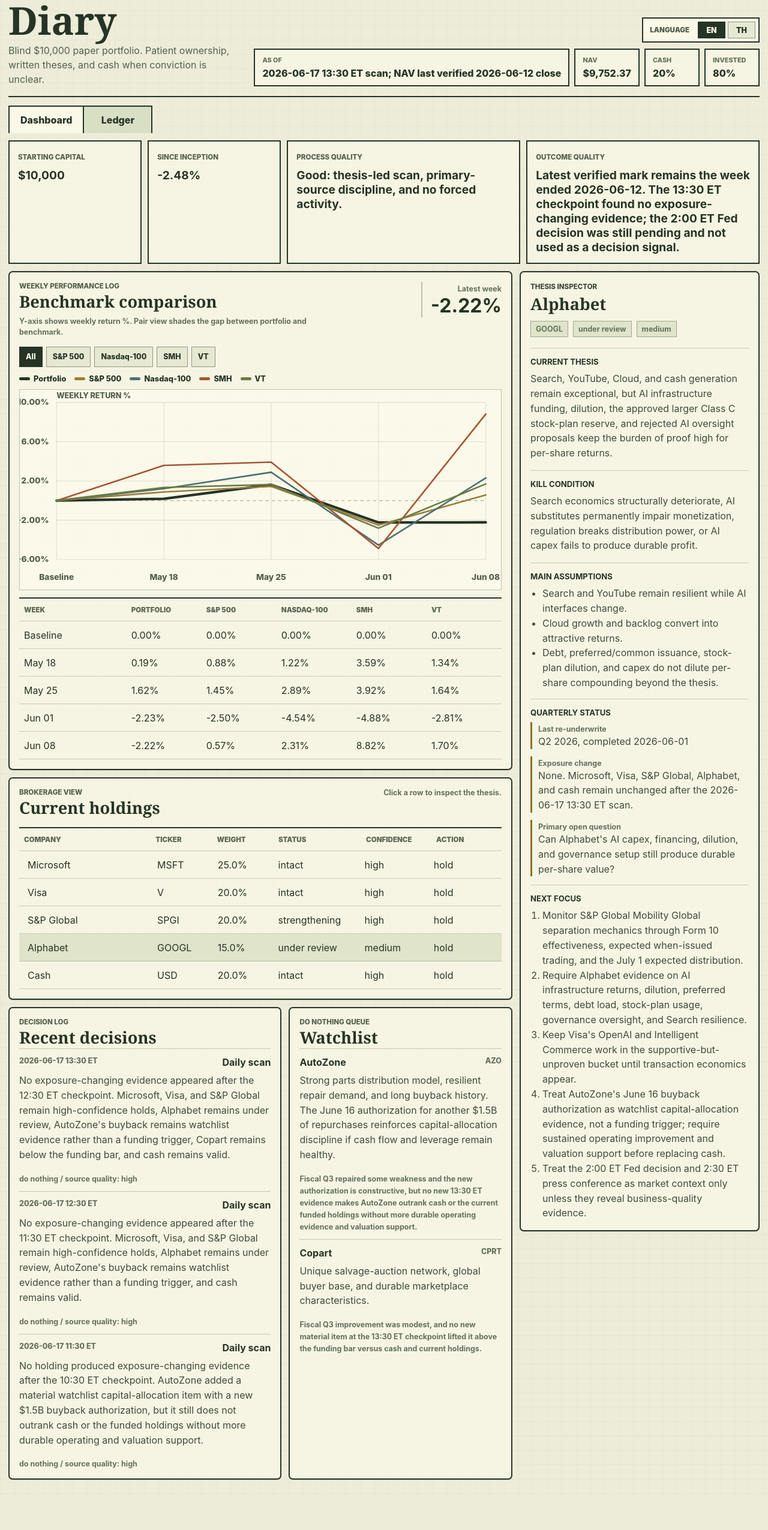
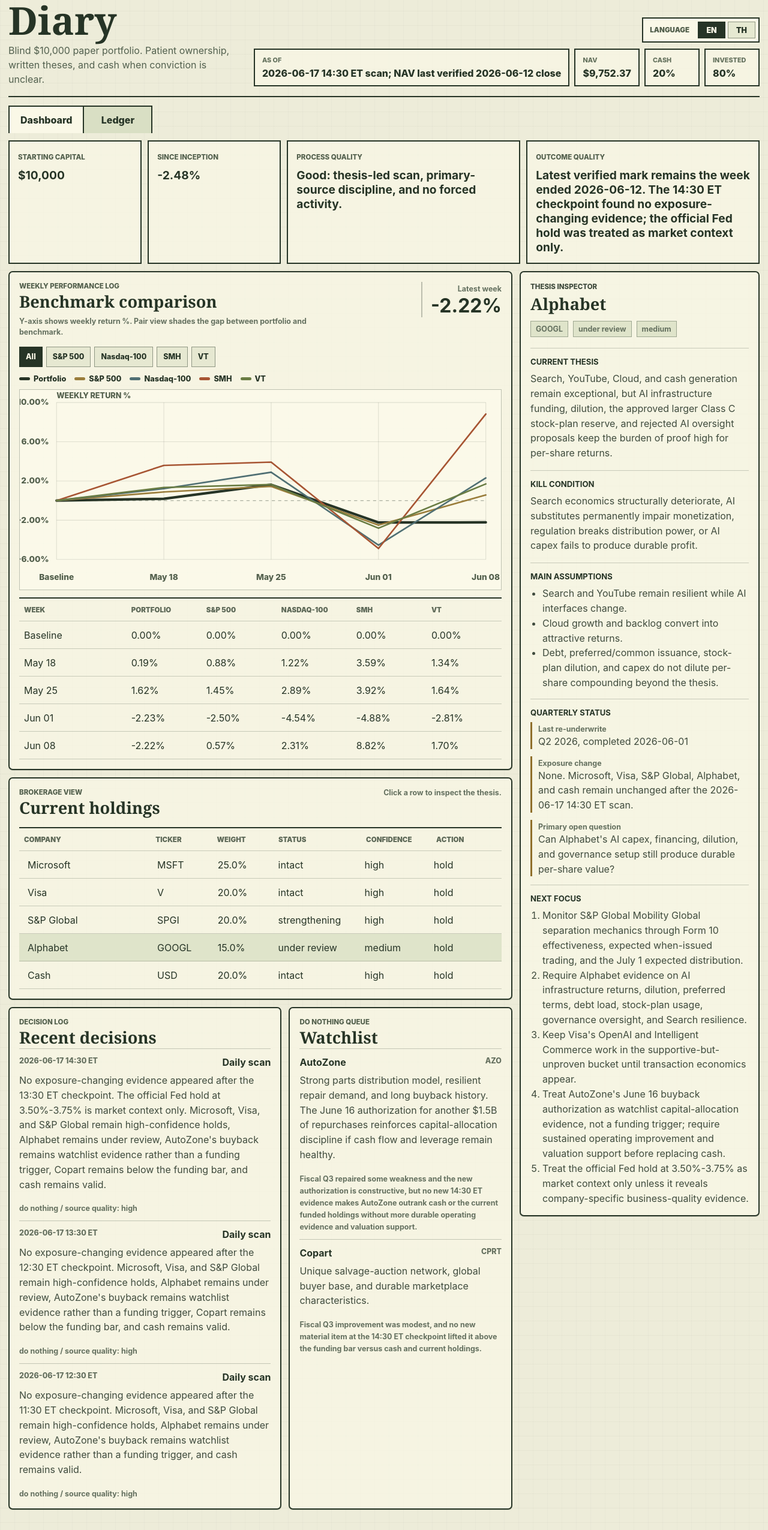
Before and after one commit to Tanaboonnnnn/Port-promax, a React (Vite) app: page / in a window 1280 px wide. Shown: the part 150-2701 px from the top of the page at 60% size. Before the commit the page ends 2651 px from the top, so only its background shows below. Built offline with nearby package versions, Linux system fonts and the light colour scheme.

Commit message:
Refresh portfolio scan to 2026-06-17 14:30 ET

```diff
--- a/src/data/portfolio.ts
+++ b/src/data/portfolio.ts
@@ -46,14 +46,14 @@
 export const portfolioSnapshot = {
   name: "Nick Portfolio Diary",
   mandate: "Blind $10,000 paper portfolio. Patient ownership, written theses, and cash when conviction is unclear.",
-  asOf: "2026-06-17 13:30 ET scan; NAV last verified 2026-06-12 close",
+  asOf: "2026-06-17 14:30 ET scan; NAV last verified 2026-06-12 close",
   localContext: "America/New_York",
   startingCapital: 10000,
   latestValue: 9752.37,
   cashWeight: 20,
   inceptionReturn: -2.48,
   processQuality: "Good: thesis-led scan, primary-source discipline, and no forced activity.",
-  outcomeQuality: "Latest verified mark remains the week ended 2026-06-12. The 13:30 ET checkpoint found no exposure-changing evidence; the 2:00 ET Fed decision was still pending and not used as a decision signal.",
+  outcomeQuality: "Latest verified mark remains the week ended 2026-06-12. The 14:30 ET checkpoint found no exposure-changing evidence; the official Fed hold was treated as market context only.",
 };
 
 export const holdings: Holding[] = [
@@ -207,6 +207,14 @@
 
 export const recentDecisions: Decision[] = [
   {
+    date: "2026-06-17 14:30 ET",
+    action: "do nothing",
+    subject: "Daily scan",
+    sourceQuality: "high",
+    reason:
+      "No exposure-changing evidence appeared after the 13:30 ET checkpoint. The official Fed hold at 3.50%-3.75% is market context only. Microsoft, Visa, and S&P Global remain high-confidence holds, Alphabet remains under review, AutoZone's buyback remains watchlist evidence rather than a funding trigger, Copart remains below the funding bar, and cash remains valid.",
+  },
+  {
     date: "2026-06-17 13:30 ET",
     action: "do nothing",
     subject: "Daily scan",
@@ -222,14 +230,6 @@
     reason:
       "No exposure-changing evidence appeared after the 11:30 ET checkpoint. Microsoft, Visa, and S&P Global remain high-confidence holds, Alphabet remains under review, AutoZone's buyback remains watchlist evidence rather than a funding trigger, and cash remains valid.",
   },
-  {
-    date: "2026-06-17 11:30 ET",
-    action: "do nothing",
-    subject: "Daily scan",
-    sourceQuality: "high",
-    reason:
-      "No holding produced exposure-changing evidence after the 10:30 ET checkpoint. AutoZone added a material watchlist capital-allocation item with a new $1.5B buyback authorization, but it still does not outrank cash or the funded holdings without more durable operating and valuation support.",
-  },
 ];
 
 export const watchlist: WatchlistItem[] = [
@@ -240,7 +240,7 @@
     whyInteresting:
       "Strong parts distribution model, resilient repair demand, and long buyback history. The June 16 authorization for another $1.5B of repurchases reinforces capital-allocation discipline if cash flow and leverage remain healthy.",
     whyNotYet:
-      "Fiscal Q3 repaired some weakness and the new authorization is constructive, but no new 13:30 ET evidence makes AutoZone outrank cash or the current funded holdings without more durable operating evidence and valuation support.",
+      "Fiscal Q3 repaired some weakness and the new authorization is constructive, but no new 14:30 ET evidence makes AutoZone outrank cash or the current funded holdings without more durable operating evidence and valuation support.",
   },
   {
     company: "Copart",
@@ -249,7 +249,7 @@
     whyInteresting:
       "Unique salvage-auction network, global buyer base, and durable marketplace characteristics.",
     whyNotYet:
-      "Fiscal Q3 improvement was modest, and no new material item at the 13:30 ET checkpoint lifted it above the funding bar versus cash and current holdings.",
+      "Fiscal Q3 improvement was modest, and no new material item at the 14:30 ET checkpoint lifted it above the funding bar versus cash and current holdings.",
   },
 ];
 
@@ -260,7 +260,7 @@
   },
   {
     label: "Exposure change",
-    value: "None. Microsoft, Visa, S&P Global, Alphabet, and cash remain unchanged after the 2026-06-17 13:30 ET scan.",
+    value: "None. Microsoft, Visa, S&P Global, Alphabet, and cash remain unchanged after the 2026-06-17 14:30 ET scan.",
   },
   {
     label: "Primary open question",
@@ -273,5 +273,5 @@
   "Require Alphabet evidence on AI infrastructure returns, dilution, preferred terms, debt load, stock-plan usage, governance oversight, and Search resilience.",
   "Keep Visa's OpenAI and Intelligent Commerce work in the supportive-but-unproven bucket until transaction economics appear.",
   "Treat AutoZone's June 16 buyback authorization as watchlist capital-allocation evidence, not a funding trigger; require sustained operating improvement and valuation support before replacing cash.",
-  "Treat the 2:00 ET Fed decision and 2:30 ET press conference as market context only unless they reveal business-quality evidence.",
+  "Treat the official Fed hold at 3.50%-3.75% as market context only unless it reveals company-specific business-quality evidence.",
 ];
```
